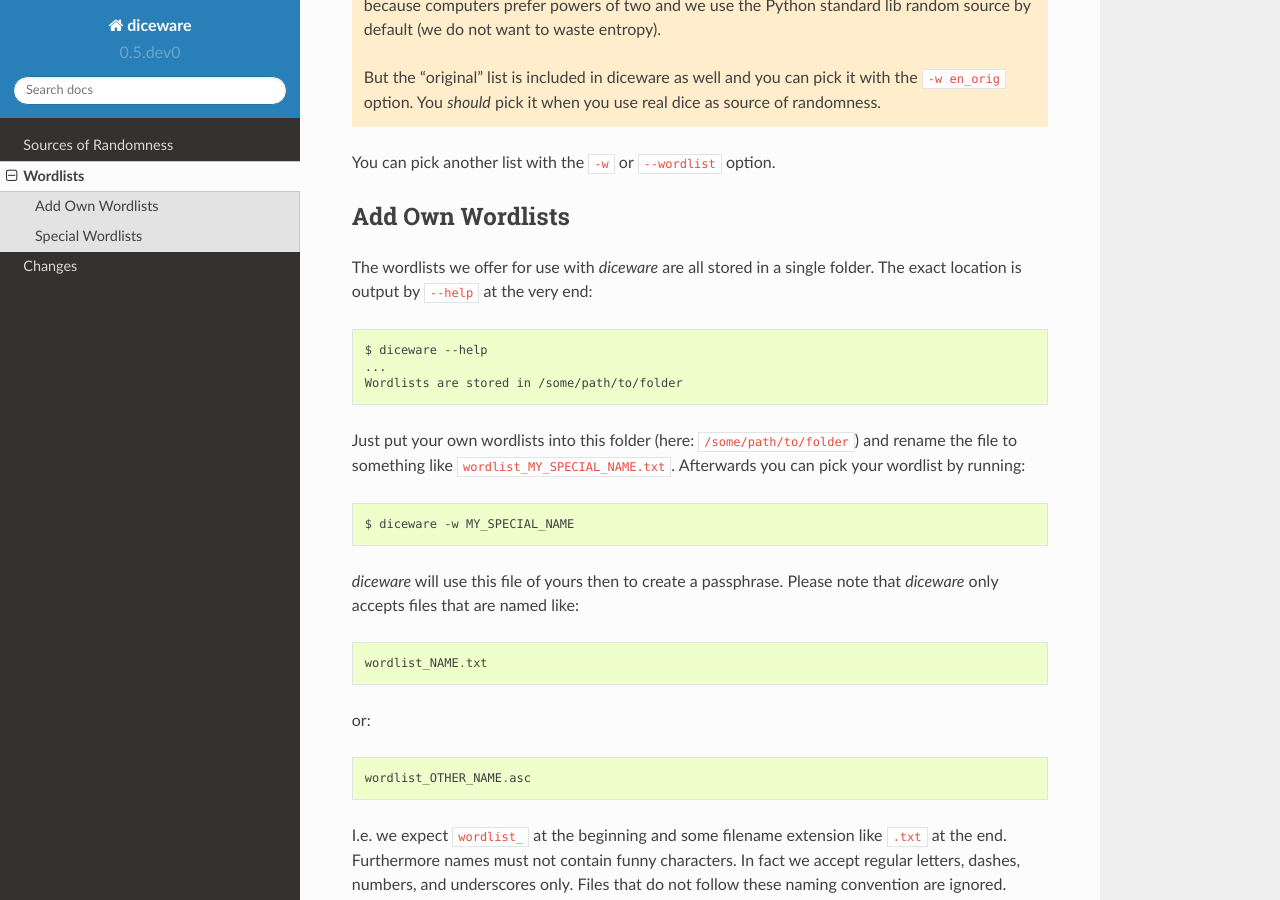
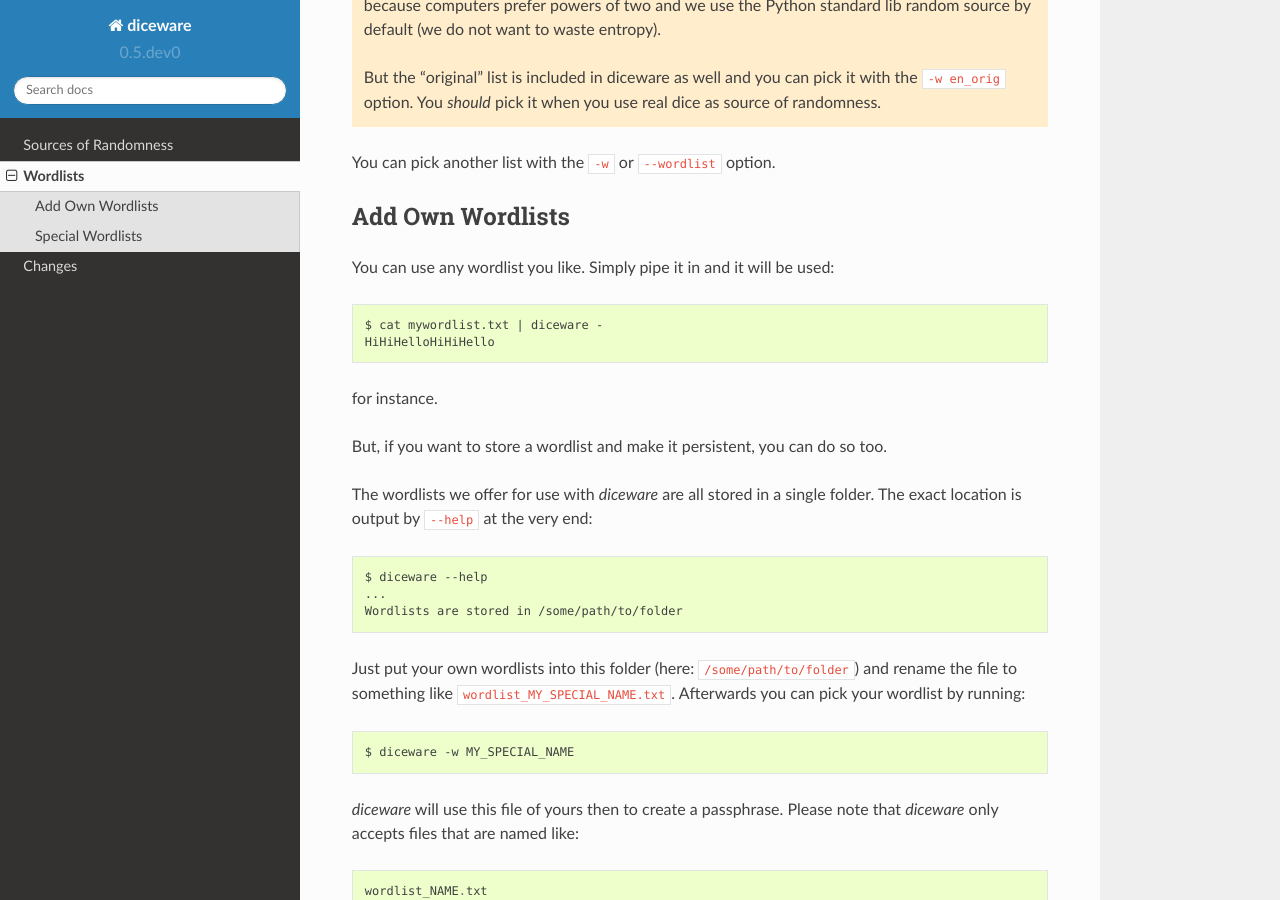
Before and after one commit to ulif/diceware, a Sphinx documentation site: the page built from docs/wordlists.rst, in a window 1280 px wide and 900 px high, scrolled down 423 px. Built offline with Sphinx 7.4.7 and the Read the Docs theme 2.0.0, drawn with Linux system fonts in a browser that asks for light colours; pages that are not in the unit, such as notebooks, are missing from menus.

Commit message:
Update docs.

```diff
--- a/docs/wordlists.rst
+++ b/docs/wordlists.rst
@@ -27,6 +27,17 @@
 
 Add Own Wordlists
 -----------------
+
+You can use any wordlist you like. Simply pipe it in and it will be
+used::
+
+  $ cat mywordlist.txt | diceware -
+  HiHiHelloHiHiHello
+
+for instance.
+
+But, if you want to store a wordlist and make it persistent, you can
+do so too.
 
 The wordlists we offer for use with `diceware` are all stored in a
 single folder. The exact location is output by ``--help`` at the very
```
